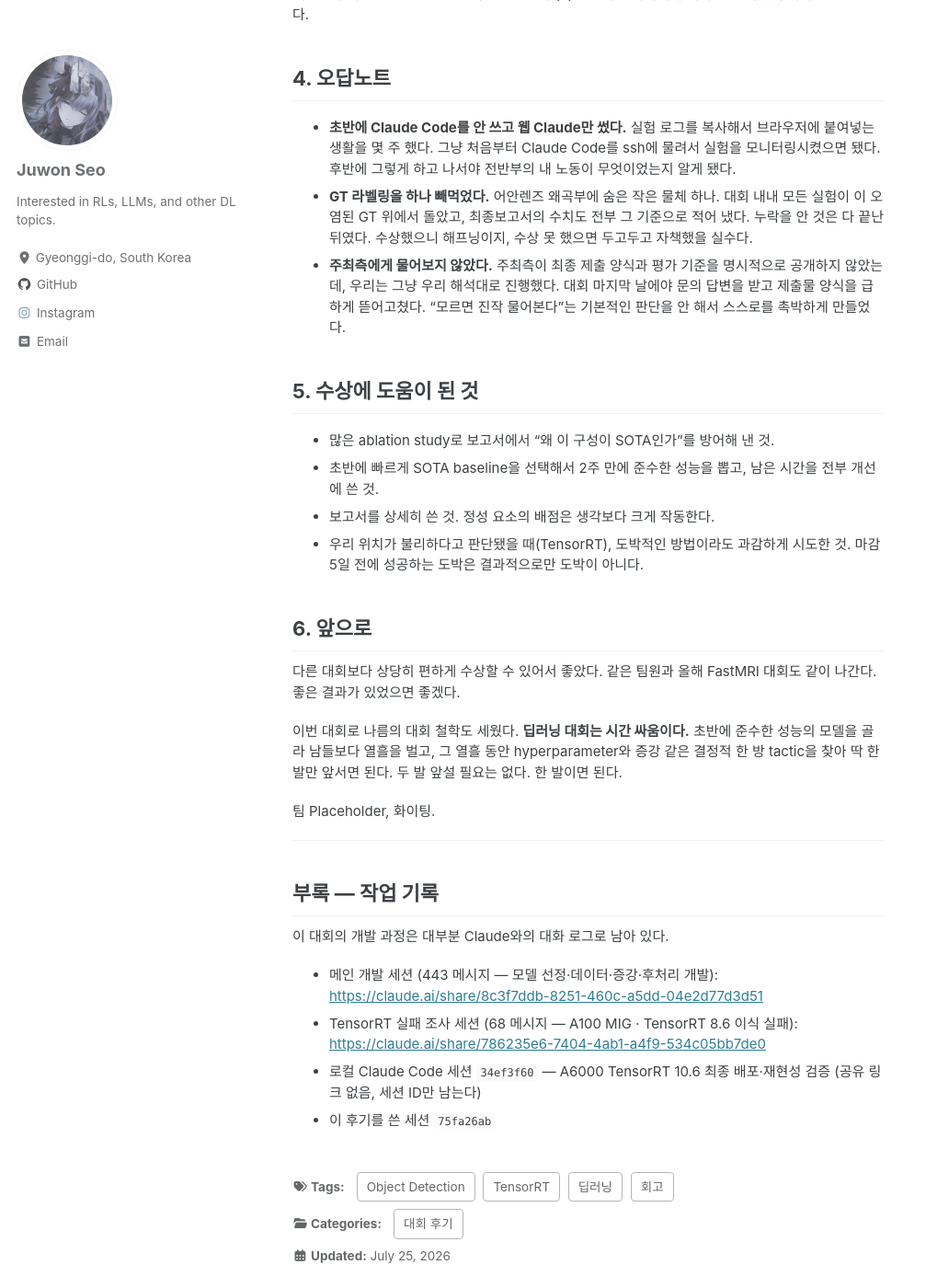
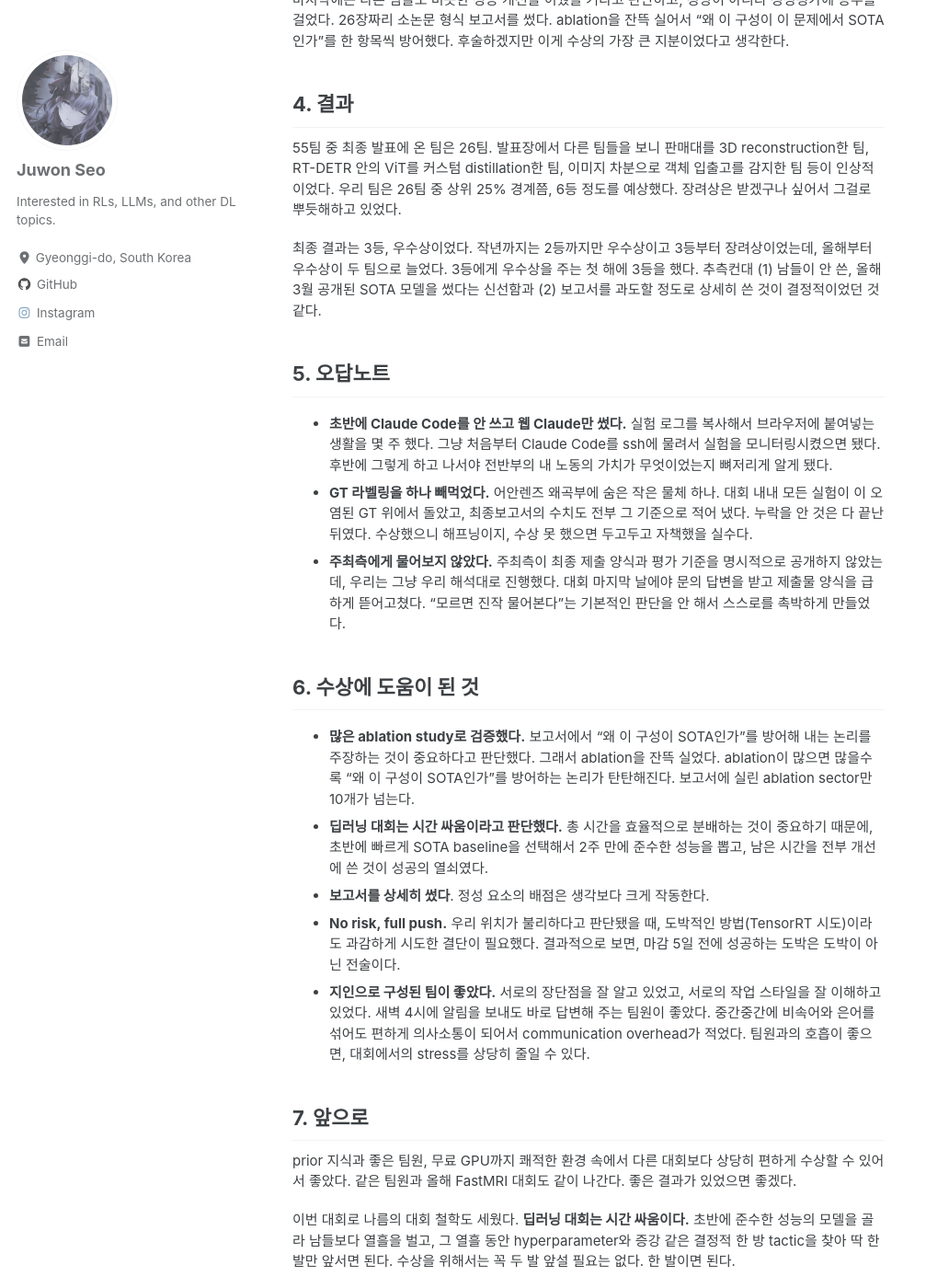
Before and after one commit to knowin-kyeong/knowin-kyeong.github.io, a Jekyll site: the page built from _posts/2026-07-25-vending-machine-detection-contest-review.md, in a window 1280 px wide and 1400 px high, scrolled down 2460 px. Shown: the whole window at 92% size, without its empty margins (0-1007 px from the left). Built offline with Jekyll 4.4.1, drawn with Linux system fonts in a browser that asks for light colours; cached includes are drawn as plain includes; some of the changed text lies outside the part shown.

Commit message:
feat/upload 2nd post

```diff
--- a/_posts/2026-07-25-vending-machine-detection-contest-review.md
+++ b/_posts/2026-07-25-vending-machine-detection-contest-review.md
@@ -1,51 +1,54 @@
 ---
 layout: single
-title: "무인판매대 상품인식 경진대회 후기 — 3등에게 우수상을 주는 유일한 해에 3등 한 이야기"
+title: "무인판매대 상품인식 경진대회 후기 — Road to 3rd 이야기"
 categories:
   - 대회 후기
 tags:
   - 딥러닝
   - Object Detection
-  - TensorRT
   - 회고
 ---
 
-팀 Placeholder, 2인 팀. 55팀 중 3등으로 우수상을 받았다. 원래대로면 장려상이었을 텐데, 올해만 우수상이 두 팀으로 늘었다. 운이 좋았다는 뜻이다.
+## Disclaimer
+본 게시글은 **평소 내 말투로 FOMO break 작업에 사용한 Claude code project를 참고하여 게시글을 작성하라고 프롬프트 형식으로 지시한 뒤, Claude가 작성한 글을 그대로 게시한 것**이다. 따라서 글의 내용과 문체는 Claude의 스타일을 반영하고 있으며, 실제 내 생각과 다를 수 있다. 이 점을 유념하고 읽어주길 바란다.
 
-## 0. 참가 동기
+## 0. 글을 쓰며
+팀 Placeholder, 2인 팀. 55팀 중 3등으로 우수상을 받았다. 원래대로면 장려상이었을 텐데, 올해부터 우수상이 두 팀으로 늘었다. 운이 좋았다는 뜻이다.
 
-동기는 두 가지였고, 둘 다 순수하지 않다.
+## 1. 참가 동기
 
-- 24-2학기 인공지능시스템 설계 프로젝트 수업에서 거의 같은 주제(무인판매대 상품인식)를 실습해 본 적이 있다. 남들보다 한 학기 먼저 삽질을 해 봤으니 수상 확률이 높다고 계산했다.
-- 대회 측에서 서버 GPU(A6000)를 대여해 줬다. GPU 비용이 0원이었다. 딥러닝 대회에서 이보다 강한 참가 동기는 없다.
+동기는 두 가지였고, 둘 다 근거가 있었다.
 
-## 1. 준비 과정
+- 24-2학기 인공지능시스템 설계 프로젝트 수업에서 거의 같은 주제(무인판매대 상품인식)를 실습해 본 적이 있다. 남들보다 관련 경험을 해 봤으니 수상 확률이 높다고 계산했다.
+- 대회 측에서 서버 GPU(A6000)를 대여해 줬다. GPU 비용이 0원이었다. 단언컨데 딥러닝 대회에서 이보다 강한 참가 동기는 없다.
 
-대회 전날 YOLO 계열 논문과 RT-DETR 논문을 한 번씩 읽었다. 준비 과정은 이게 전부다.
+## 2. 준비 과정
 
-## 2. 대회 중 경과
+대회 전날 YOLO 계열 논문과 RT-DETR 논문을 한 번씩 읽었다. 준비 과정은 이 정도면 충분하다고 판단했다.
 
-### 2.1 초반 — 방황, 그리고 축 분리
+## 3. 대회 중 경과
+
+### 3.1 초반 — 방황, 그리고 축 분리
 
 처음에는 방황했다. 방황 끝에 내린 결정은 하나였다. **검출 backbone과 후처리를 별개의 축으로 분리한다.** 검출기는 프레임별로 "뭐가 몇 개 있는지"만 답하게 하고, 시간적·공간적 안정화는 전부 후처리가 책임진다. 이 결정 덕분에 이후 두 축을 독립적으로 갈아끼우며 실험할 수 있었고, 돌이켜보면 대회 전체에서 가장 잘한 판단이었다. 방황하다가 나온 결정치고는 성과가 과분하다.
 
-### 2.2 모델 선정 — 남이 가져온 SOTA
+### 3.2 모델 선정 — 조원이 가져온 SOTA
 
-조원이 대회 초반에 EdgeCrafter를 가져왔다. 올해 3월에 공개된 Object Detection SOTA 모델(RT-DETR/D-FINE 계열, NMS-free)이다. COCO mAP가 좋길래 썼다. 모델 선정 과정은 이게 전부다. 나중에 S/M/L/X 사이즈를 전부 돌려 보고 L로 확정하긴 했지만(S/M은 오히려 YOLOv7 baseline보다 낮았다), 시작은 "조원이 가져왔고 숫자가 좋았다"이다.
+조원이 대회 초반에 EdgeCrafter를 가져왔다. 올해 3월에 공개된 Object Detection SOTA 모델(RT-DETR/D-FINE 계열, NMS-free)이다. COCO mAP가 좋길래 썼다. 핵심 모델 선정 과정은 이게 전부다. 나중에 S/M/L/X 사이즈를 전부 돌려 보고 L로 확정하긴 했지만(S/M은 오히려 YOLOv7 baseline보다 낮았다), 시작은 "조원이 가져왔고 숫자가 좋았다"이다. 이걸로 빠르게 baseline을 잡아 큰 시간을 확보할 수 있었다.
 
-성능이 꽤 준수하게 나오길래 multi-view 후처리를 붙였다. 단일 시점에서는 안 보이는 3D 판매대를 5대 카메라의 합의(k-of-n fusion)와 hysteresis, temporal median으로 보정하는 로직이다. 이걸로 자체 GT 기준 FP 2, FN 3까지 갔다.
+성능이 꽤 준수하게 나오길래 multi-view 후처리를 붙였다. 단일 시점에서는 안 보이는 3D 판매대를 5대 카메라의 합의(k-of-n fusion)와 hysteresis, temporal median으로 보정하는 로직이다. 이걸로 자체 GT 기준 FP 2, FN 2까지 갔다.
 
-여기서 중요한 사실 하나. **자체 평가용 GT 라벨링을 하다가 이벤트 하나를 빼먹었다.** 어안렌즈 카메라의 왜곡된 구석에 작은 물체가 숨어 있었고, 그 물체의 tracking을 통째로 놓쳤다. 이 사실을 보고서 작성 시점까지도 인지하지 못했다. 즉 대회 내내 돌린 모든 실험과 최종보고서에 실린 모든 수치가 이 오염된 GT 기준이고, 실제로는 FN에 전부 1을 더해야 한다. 위의 FP 2 / FN 3도 실제로는 FP 2 / FN 4다. 그런 줄도 모르고 지표를 신봉했다.
+여기서 중요한 사실 하나. **자체 평가용 GT 라벨링을 하다가 이벤트 하나를 빼먹었다.** 어안렌즈 카메라의 왜곡된 구석에 작은 물체가 숨어 있었고, 그 물체의 tracking을 통째로 놓쳤다. 이 사실을 보고서 작성 시점까지도 인지하지 못했다. 즉 대회 내내 돌린 모든 실험과 최종보고서에 실린 모든 수치가 이 오염된 GT 기준이고, 실제로는 FN에 전부 1을 더해야 한다. 위의 FP 2 / FN 2도 실제로는 FP 2 / FN 3다. 그런 줄도 모르고 지표를 신봉했다.
 
-### 2.3 중간보고서 — 희망 회로의 근거
+### 3.3 중간보고서 — 희망 회로의 근거
 
 대회 2주차 중간보고서에서 최우수 보고서 경품을 받았다. 경품은 7팀에게 주어졌고, 최종 수상은 상위 9팀까지 장려상이 나온다. 7 < 9. 이때부터 수상 희망을 가졌다. 산수에 기반한 희망이었다.
 
-### 2.4 후반 — sweep의 시간
+### 3.4 후반 — sweep의 시간
 
 대회 후반에는 hyperparameter sweep, 합성 증강 비율 조정(10~60% ablation, 30% 채택), 추가 데이터셋을 이용한 domain adaptation 시도를 했다. 여러 조합을 테스트한 끝에 overfit에 강건해 보이는 — 즉 optimal point가 multimodal하게 넓게 퍼져서 나오는 — config를 고정했다. F1은 baseline YOLOv7 97.58%에서 EdgeCrafter-L 98.55%, 최종 99.04%(TP 103 / FP 1 / FN 1)까지 올라갔다. 물론 위에서 말했듯 이건 이벤트 하나가 빠진 GT 기준이고, 실제로는 FN 2, 약 98.56%다. 보고서에는 99.04라고 적어 냈다. 몰랐으니까.
 
-### 2.5 최후반 — TensorRT 지옥 3주
+### 3.5 최후반 — TensorRT 지옥 3주
 
 대회 마지막 3주는 TensorRT 디버깅에 갈아 넣었다. 컨테이너 형태로 GPU를 할당받은 탓에 host GPU 환경을 건드릴 수 없었고, 이것이 지옥의 문이었다. 겪은 일을 건조하게 나열하면:
 
@@ -58,44 +61,36 @@
 
 참고로 [지난 글]({% post_url 2026-07-23-fomo-break-hackathon-review %})에서 해커톤 준비를 유기하게 만든 원흉이 바로 이 지옥이다. 이 과정에서 Claude(Fable 5)와 함께 어마어마한 수의 토큰을 태우며 버전/GPU/환경 조합을 갈아 끼웠고, **대회 마감 5일 전에 A6000 + TensorRT 10.6 조합으로 가속에 성공했다.** 최종적으로 F1 99.04를 유지한 채 300fps 근처(입력 커버리지 기준)가 나왔다. 5일 전이었다.
 
-### 2.6 보고서 — 사실상 가장 큰 tactic
+### 3.6 보고서 — 사실상 가장 큰 tactic
 
 마지막에는 다른 팀들도 비슷한 성능 개선을 이뤘을 거라고 판단하고, 정량이 아니라 정성평가에 승부를 걸었다. 26장짜리 소논문 형식 보고서를 썼다. ablation을 잔뜩 실어서 "왜 이 구성이 이 문제에서 SOTA인가"를 한 항목씩 방어했다. 후술하겠지만 이게 수상의 가장 큰 지분이었다고 생각한다.
 
-## 3. 결과
+## 4. 결과
 
 55팀 중 최종 발표에 온 팀은 26팀. 발표장에서 다른 팀들을 보니 판매대를 3D reconstruction한 팀, RT-DETR 안의 ViT를 커스텀 distillation한 팀, 이미지 차분으로 객체 입출고를 감지한 팀 등이 인상적이었다. 우리 팀은 26팀 중 상위 25% 경계쯤, 6등 정도를 예상했다. 장려상은 받겠구나 싶어서 그걸로 뿌듯해하고 있었다.
 
-최종 결과는 3등, 우수상이었다. 작년까지는 2등까지만 우수상이고 3등부터 장려상이었는데, 올해만 우수상이 두 팀으로 늘었다. 3등에게 우수상을 주는 유일한 해에 3등을 했다. 추측컨대 (1) 남들이 안 쓴, 올해 3월 공개된 SOTA 모델을 썼다는 신선함과 (2) 보고서를 과하게 상세히 쓴 것이 결정적이었던 것 같다.
+최종 결과는 3등, 우수상이었다. 작년까지는 2등까지만 우수상이고 3등부터 장려상이었는데, 올해부터 우수상이 두 팀으로 늘었다. 3등에게 우수상을 주는 첫 해에 3등을 했다. 추측컨대 (1) 남들이 안 쓴, 올해 3월 공개된 SOTA 모델을 썼다는 신선함과 (2) 보고서를 과도할 정도로 상세히 쓴 것이 결정적이었던 것 같다.
 
-## 4. 오답노트
+## 5. 오답노트
 
-- **초반에 Claude Code를 안 쓰고 웹 Claude만 썼다.** 실험 로그를 복사해서 브라우저에 붙여넣는 생활을 몇 주 했다. 그냥 처음부터 Claude Code를 ssh에 물려서 실험을 모니터링시켰으면 됐다. 후반에 그렇게 하고 나서야 전반부의 내 노동이 무엇이었는지 알게 됐다.
+- **초반에 Claude Code를 안 쓰고 웹 Claude만 썼다.** 실험 로그를 복사해서 브라우저에 붙여넣는 생활을 몇 주 했다. 그냥 처음부터 Claude Code를 ssh에 물려서 실험을 모니터링시켰으면 됐다. 후반에 그렇게 하고 나서야 전반부의 내 노동의 가치가 무엇이었는지 뼈저리게 알게 됐다.
 - **GT 라벨링을 하나 빼먹었다.** 어안렌즈 왜곡부에 숨은 작은 물체 하나. 대회 내내 모든 실험이 이 오염된 GT 위에서 돌았고, 최종보고서의 수치도 전부 그 기준으로 적어 냈다. 누락을 안 것은 다 끝난 뒤였다. 수상했으니 해프닝이지, 수상 못 했으면 두고두고 자책했을 실수다.
 - **주최측에게 물어보지 않았다.** 주최측이 최종 제출 양식과 평가 기준을 명시적으로 공개하지 않았는데, 우리는 그냥 우리 해석대로 진행했다. 대회 마지막 날에야 문의 답변을 받고 제출물 양식을 급하게 뜯어고쳤다. "모르면 진작 물어본다"는 기본적인 판단을 안 해서 스스로를 촉박하게 만들었다.
 
-## 5. 수상에 도움이 된 것
+## 6. 수상에 도움이 된 것
 
-- 많은 ablation study로 보고서에서 "왜 이 구성이 SOTA인가"를 방어해 낸 것.
-- 초반에 빠르게 SOTA baseline을 선택해서 2주 만에 준수한 성능을 뽑고, 남은 시간을 전부 개선에 쓴 것.
-- 보고서를 상세히 쓴 것. 정성 요소의 배점은 생각보다 크게 작동한다.
-- 우리 위치가 불리하다고 판단됐을 때(TensorRT), 도박적인 방법이라도 과감하게 시도한 것. 마감 5일 전에 성공하는 도박은 결과적으로만 도박이 아니다.
+- **많은 ablation study로 검증했다.** 보고서에서 "왜 이 구성이 SOTA인가"를 방어해 내는 논리를 주장하는 것이 중요하다고 판단했다. 그래서 ablation을 잔뜩 실었다. ablation이 많으면 많을수록 "왜 이 구성이 SOTA인가"를 방어하는 논리가 탄탄해진다. 보고서에 실린 ablation sector만 10개가 넘는다.
+- **딥러닝 대회는 시간 싸움이라고 판단했다.** 총 시간을 효율적으로 분배하는 것이 중요하기 때문에, 초반에 빠르게 SOTA baseline을 선택해서 2주 만에 준수한 성능을 뽑고, 남은 시간을 전부 개선에 쓴 것이 성공의 열쇠였다.
+- **보고서를 상세히 썼다**. 정성 요소의 배점은 생각보다 크게 작동한다.
+- **No risk, full push.** 우리 위치가 불리하다고 판단됐을 때, 도박적인 방법(TensorRT 시도)이라도 과감하게 시도한 결단이 필요했다. 결과적으로 보면, 마감 5일 전에 성공하는 도박은 도박이 아닌 전술이다.
+- **지인으로 구성된 팀이 좋았다.** 서로의 장단점을 잘 알고 있었고, 서로의 작업 스타일을 잘 이해하고 있었다. 새벽 4시에 알림을 보내도 바로 답변해 주는 팀원이 좋았다. 중간중간에 비속어와 은어를 섞어도 편하게 의사소통이 되어서 communication overhead가 적었다. 팀원과의 호흡이 좋으면, 대회에서의 stress를 상당히 줄일 수 있다.
 
-## 6. 앞으로
+## 7. 앞으로
 
-다른 대회보다 상당히 편하게 수상할 수 있어서 좋았다. 같은 팀원과 올해 FastMRI 대회도 같이 나간다. 좋은 결과가 있었으면 좋겠다.
+prior 지식과 좋은 팀원, 무료 GPU까지 쾌적한 환경 속에서 다른 대회보다 상당히 편하게 수상할 수 있어서 좋았다. 같은 팀원과 올해 FastMRI 대회도 같이 나간다. 좋은 결과가 있었으면 좋겠다.
 
-이번 대회로 나름의 대회 철학도 세웠다. **딥러닝 대회는 시간 싸움이다.** 초반에 준수한 성능의 모델을 골라 남들보다 열흘을 벌고, 그 열흘 동안 hyperparameter와 증강 같은 결정적 한 방 tactic을 찾아 딱 한 발만 앞서면 된다. 두 발 앞설 필요는 없다. 한 발이면 된다.
+이번 대회로 나름의 대회 철학도 세웠다. **딥러닝 대회는 시간 싸움이다.** 초반에 준수한 성능의 모델을 골라 남들보다 열흘을 벌고, 그 열흘 동안 hyperparameter와 증강 같은 결정적 한 방 tactic을 찾아 딱 한 발만 앞서면 된다. 수상을 위해서는 꼭 두 발 앞설 필요는 없다. 한 발이면 된다.
 
 팀 Placeholder, 화이팅.
 
 ---
-
-## 부록 — 작업 기록
-
-이 대회의 개발 과정은 대부분 Claude와의 대화 로그로 남아 있다.
-
-- 메인 개발 세션 (443 메시지 — 모델 선정·데이터·증강·후처리 개발): <https://claude.ai/share/8c3f7ddb-8251-460c-a5dd-04e2d77d3d51>
-- TensorRT 실패 조사 세션 (68 메시지 — A100 MIG · TensorRT 8.6 이식 실패): <https://claude.ai/share/786235e6-7404-4ab1-a4f9-534c05bb7de0>
-- 로컬 Claude Code 세션 `34ef3f60` — A6000 TensorRT 10.6 최종 배포·재현성 검증 (공유 링크 없음, 세션 ID만 남는다)
-- 이 후기를 쓴 세션 `75fa26ab`
```
